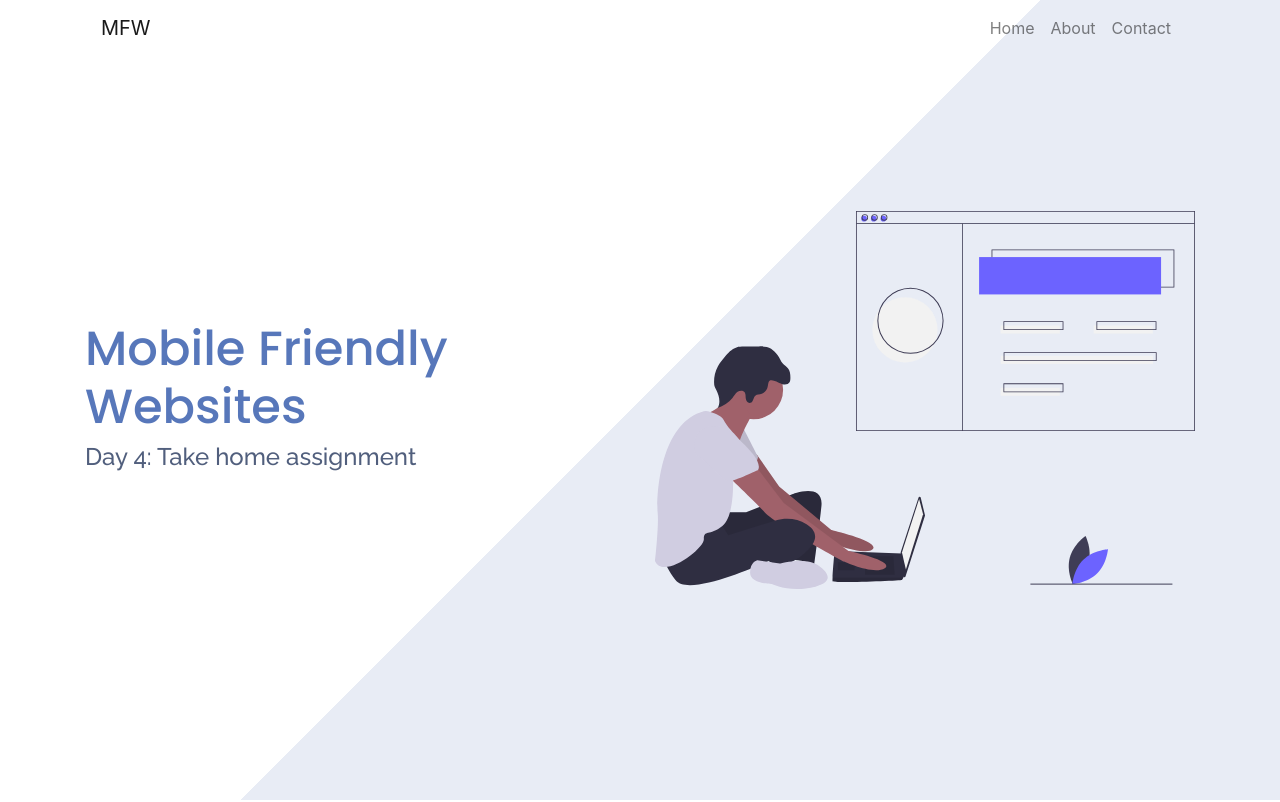
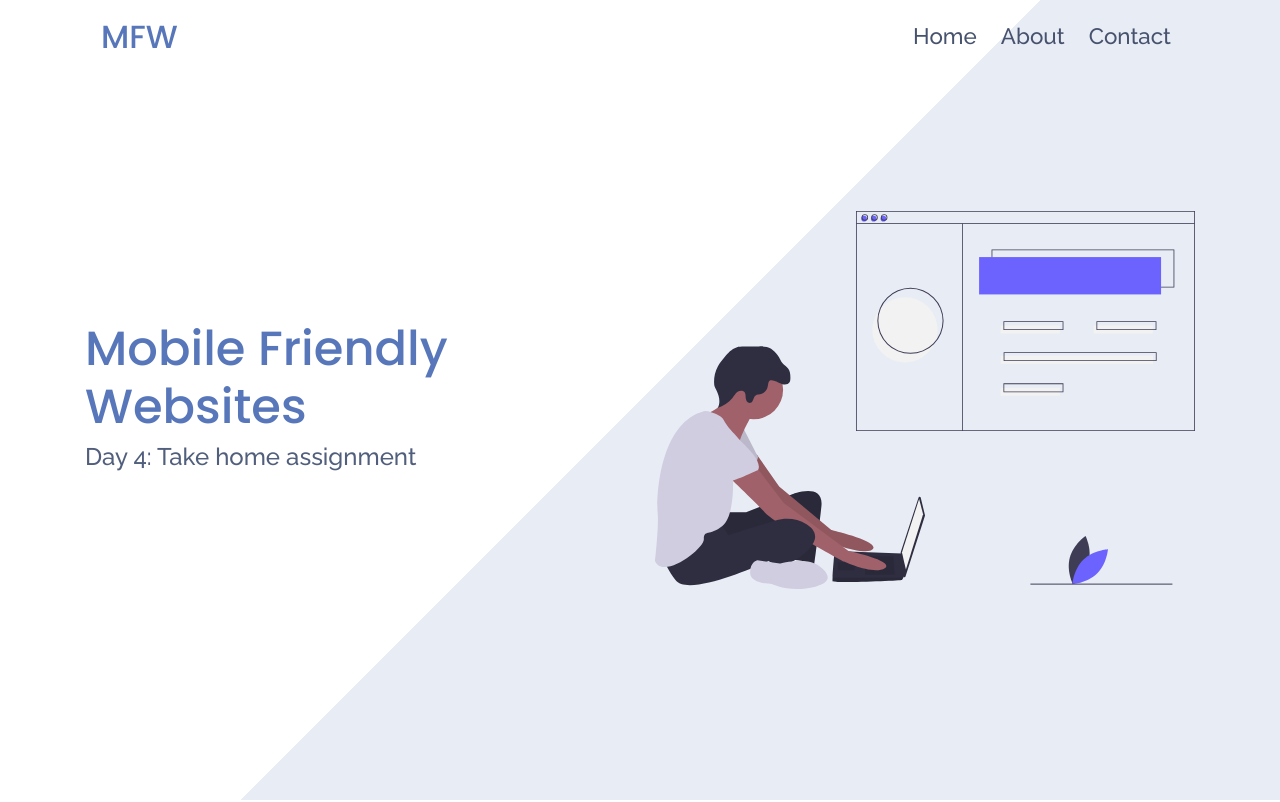
Before and after one commit to NickJ1995/collab-practice, a plain HTML site: page index.html in a window 1280 px wide. Shown: the top 802 px of the page. Drawn offline with nearby package versions, Linux system fonts and the light colour scheme.

Commit message:
Style the navbar

```diff
--- a/css/styles.css
+++ b/css/styles.css
@@ -1,3 +1,29 @@
+/* ------------------------------------------------------------------------- */
+/* Navbar                                                                    */
+/* ------------------------------------------------------------------------- */
+header {
+    transition: all ease 0.5s;
+}
+
+.navbar-brand {
+    font-family: 'Poppins', sans-serif;
+    font-size: 2em;
+    font-weight: 500;
+    color: #5777ba !important;
+}
+
+.nav-link {
+    font-family: 'Raleway', sans-serif !important;
+    font-size: 1.4em !important;
+    font-weight: 500 !important;
+    color: #47536e !important;
+    transition: all ease-in-out 0.2s;
+}
+
+.nav-link:hover {
+    color: #5777ba !important;
+}
+
 /* ------------------------------------------------------------------------- */
 /* Hero                                                                      */
 /* ------------------------------------------------------------------------- */
--- a/index.html
+++ b/index.html
@@ -17,15 +17,15 @@
     <!-- Navbar -->
     <header class="fixed-top">
       <div class="container-md">
-        <nav class="navbar navbar-expand-md navbar-light">
+        <nav class="navbar navbar-expand-lg navbar-light">
           <a class="navbar-brand" href="#">MFW</a>
           <button class="navbar-toggler" type="button" data-toggle="collapse" data-target="#navbarToggle" aria-controls="navbarNavAltMnavbarTogglearkup" aria-expanded="false" aria-label="Toggle navigation">
             <span class="navbar-toggler-icon"></span>
           </button>
           <div class="collapse navbar-collapse justify-content-end" id="navbarToggle">
             <div class="navbar-nav">
-              <a class="nav-link" href="#">Home</a>
-              <a class="nav-link" href="#">About</a>
+              <a class="nav-link mr-lg-2" href="#">Home</a>
+              <a class="nav-link mr-lg-2" href="#">About</a>
               <a class="nav-link" href="#">Contact</a>
             </div>
           </div>
@@ -132,5 +132,6 @@
     <script src="https://code.jquery.com/jquery-3.5.1.slim.min.js" integrity="sha384-DfXdz2htPH0lsSSs5nCTpuj/zy4C+OGpamoFVy38MVBnE+IbbVYUew+OrCXaRkfj" crossorigin="anonymous"></script>
     <script src="https://cdn.jsdelivr.net/npm/popper.js@1.16.1/dist/umd/popper.min.js" integrity="sha384-9/reFTGAW83EW2RDu2S0VKaIzap3H66lZH81PoYlFhbGU+6BZp6G7niu735Sk7lN" crossorigin="anonymous"></script>
     <script src="https://stackpath.bootstrapcdn.com/bootstrap/4.5.2/js/bootstrap.min.js" integrity="sha384-B4gt1jrGC7Jh4AgTPSdUtOBvfO8shuf57BaghqFfPlYxofvL8/KUEfYiJOMMV+rV" crossorigin="anonymous"></script>
+    <script src="js/script.js"></script>
   </body>
 </html>
```
